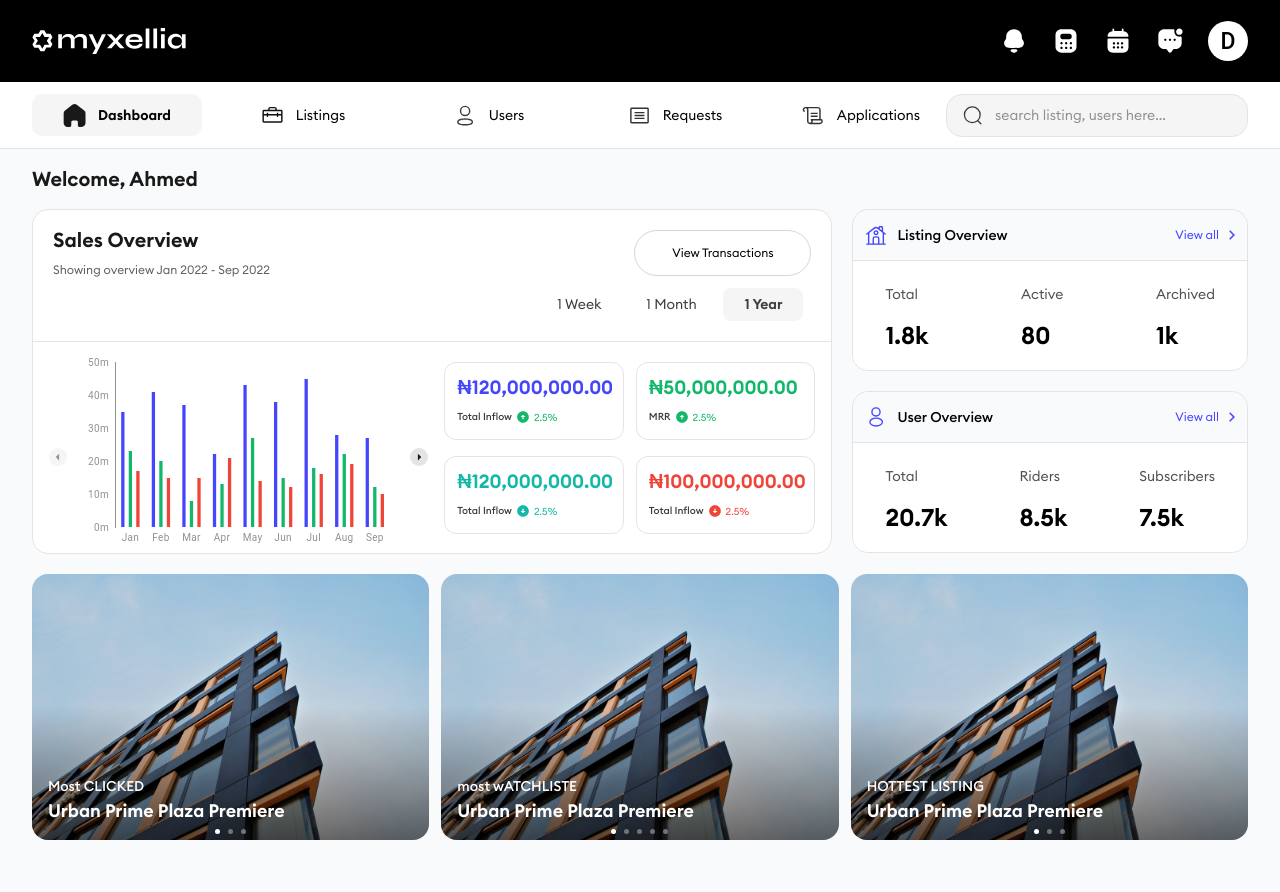
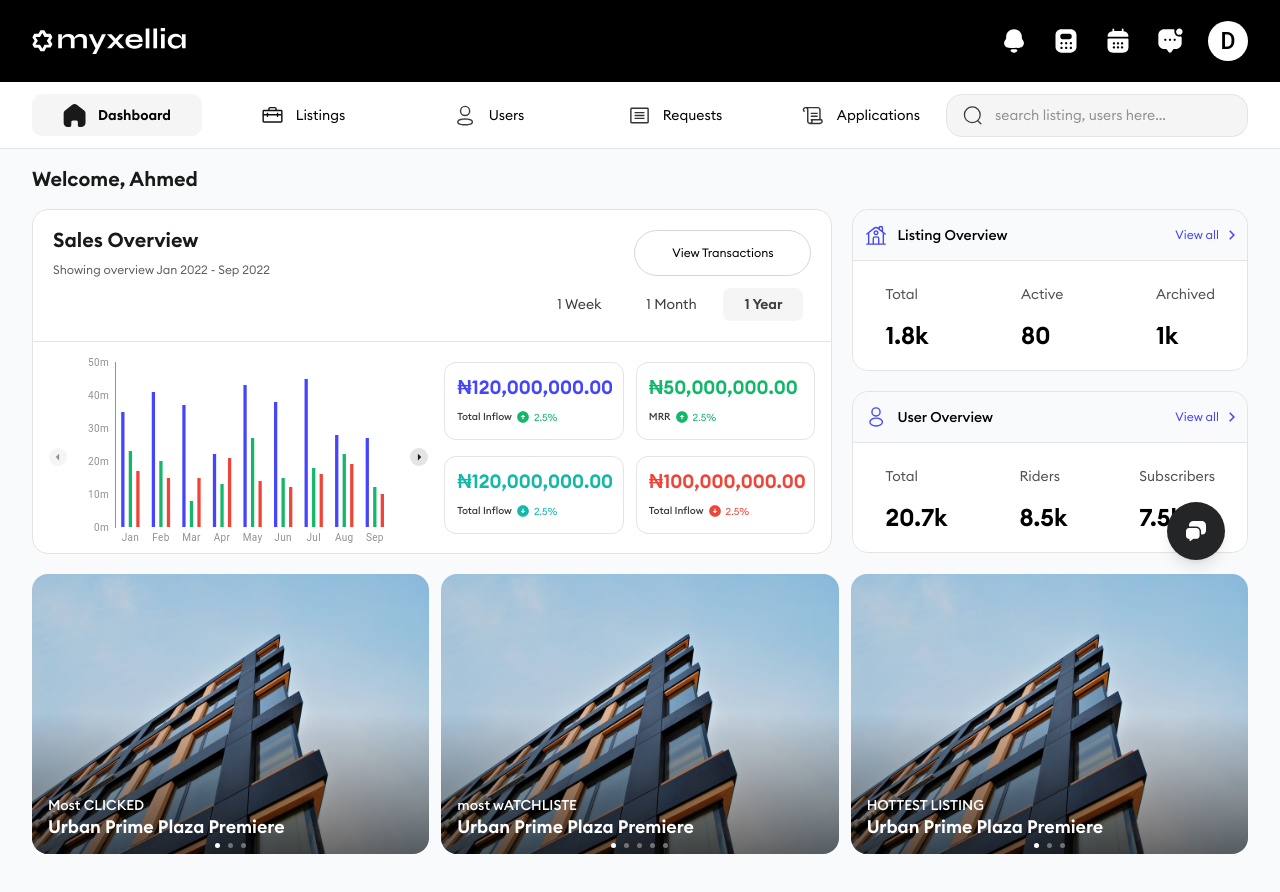
Before and after one commit to mohawwal/myxellia-dashboard, a Next.js app: page / in a window 1280 px wide. Shown: the top 892 px of the page. Built offline with nearby package versions, Linux system fonts and the light colour scheme; what @mui/material-nextjs would draw is missing.

Commit message:
added the fix msg

```diff
--- a/app/(Root)/page.tsx
+++ b/app/(Root)/page.tsx
@@ -10,6 +10,7 @@ import OverviewTab from "../composition/structure/overViewTab";
 import FlowTabSection from "../composition/structure/flowTabSection";
 import secImg from "../../public/images/sectionImage.jpg";
 import GridItem from "../composition/structure/gridItem";
+import msg from "../../public/msg.svg";
 
 const Home = () => {
   const [activeItem, setActiveItem] = useState(2);
@@ -65,7 +66,7 @@ const Home = () => {
   };
 
   return (
-    <div className="w-full py-5 mx-auto px-4 sm:px-6 lg:px-8 max-w-[1370px]">
+    <div className="w-full py-5 mx-auto px-4 sm:px-6 lg:px-8 max-w-[1370px] relative">
       <div className="text-[20px] text-[#191919] font-semibold leading-[100%]">
         Welcome, Ahmed
       </div>
@@ -160,6 +161,12 @@ const Home = () => {
           />
         ))}
       </div>
+
+      <div className="fixed bottom-[30%] right-[20px] sm:right-[55px] z-50">
+        <div className="sm:w-[57.6px] sm:h-[57.6px] w-[40px] h-[40px] rounded-full bg-[#242526] flex items-center justify-center shadow-lg hover:shadow-xl transition-shadow duration-200 cursor-pointer">
+          <Image src={msg} alt="msg" className="sm:w-[24px] sm:h-[24px] w-[19px] h-[19px]" />
+        </div>
+      </div>
     </div>
   );
 };
--- a/app/composition/structure/gridItem.tsx
+++ b/app/composition/structure/gridItem.tsx
@@ -13,20 +13,23 @@ interface GridItemProps {
 const GridItem = ({ title, items, activeIndex, onDotClick }: GridItemProps) => {
   return (
     <div className="relative w-full sm:w-[calc(50%-6px)] lg:w-[calc(33.333%-8px)] xl:w-auto xl:flex-1">
-      <Image
-        src={items[activeIndex].image}
-        alt="Section Image"
-        width={430}
-        height={286}
-        className="rounded-[16px] w-full h-auto"
-      />
-      <div className="absolute inset-0 rounded-[16px] bg-gradient-to-b from-transparent via-[#0000000D] to-[#00000099]"></div>
+      <div className="relative w-full h-[200px] sm:h-[240px] md:h-[260px] lg:h-[280px] overflow-hidden rounded-[16px]">
+        <Image
+          src={items[activeIndex].image}
+          alt="Section Image"
+          fill
+          className="object-cover"
+        />
+        <div className="absolute inset-0 bg-gradient-to-b from-transparent via-[#0000000D] to-[#00000099]"></div>
+      </div>
+
       <div className="absolute bottom-0 left-0 p-4">
         <div className="text-white font-semibold">
-          <p className="text-[14px] font-medium">{title}</p>
-          <p className="text-[18px] font-semibold">{items[activeIndex].subtitle}</p>
+          <p className="text-[12px] sm:text-[14px] font-medium">{title}</p>
+          <p className="text-[16px] sm:text-[18px] font-semibold leading-tight">{items[activeIndex].subtitle}</p>
         </div>
       </div>
+
       <div className="absolute bottom-0 left-0 right-0 flex items-center justify-center gap-2 py-1.5">
         {items.map((_, itemIndex) => (
           <div
```
